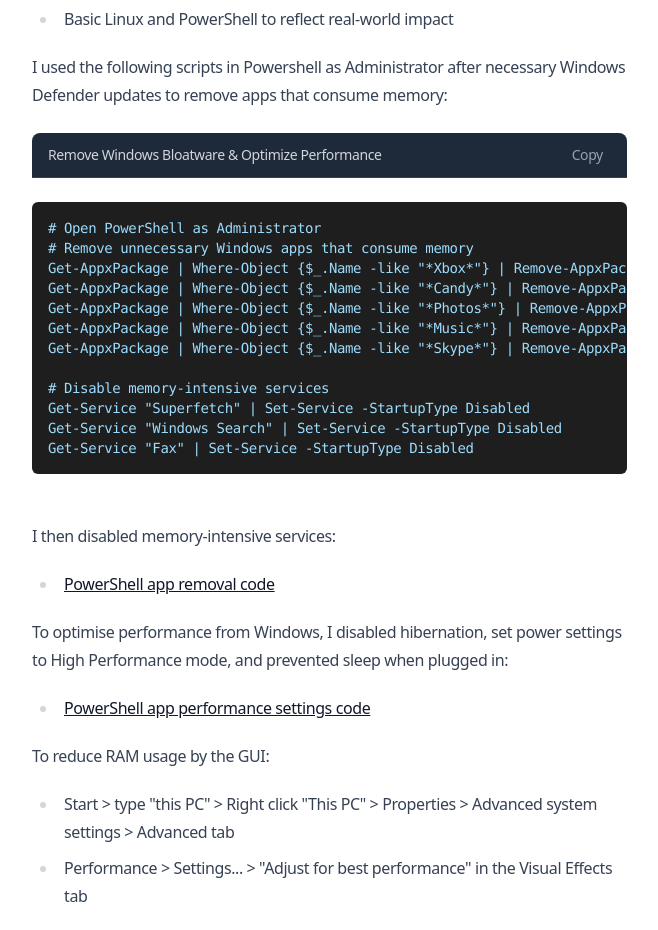
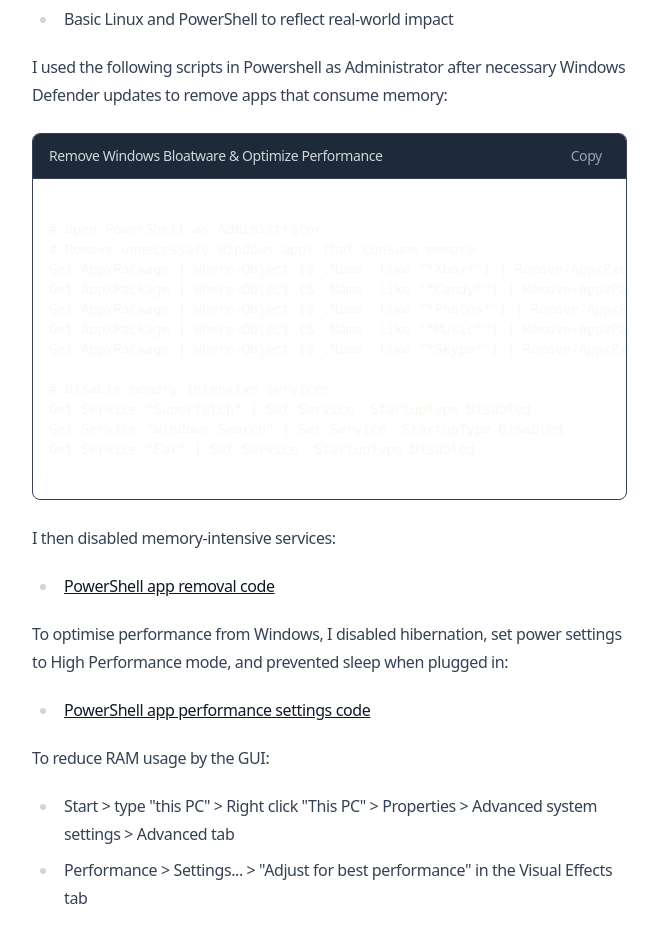
Before and after one commit to rzkw/walkable, a Next.js app: page /projects/old-laptop-server in a window 1280 px wide. Shown: the part 1660-2590 px from the top of the page, without its empty margins (304-962 px from the left). Built offline with nearby package versions, Linux system fonts and the light colour scheme.

Commit message:
edited to remove language from codeblock/page.mdx

```diff
--- a/app/projects/old-laptop-server/page.mdx
+++ b/app/projects/old-laptop-server/page.mdx
@@ -46,7 +46,7 @@
 
 I used the following scripts in Powershell as Administrator after necessary Windows Defender updates to remove apps that consume memory:
 
-<CodeBlock language="powershell" title="Remove Windows Bloatware & Optimize Performance">
+<CodeBlock title="Remove Windows Bloatware & Optimize Performance">
   {`# Open PowerShell as Administrator
   # Remove unnecessary Windows apps that consume memory
   Get-AppxPackage | Where-Object {$_.Name -like "*Xbox*"} | Remove-AppxPackage
--- a/components/ui/code-block.tsx
+++ b/components/ui/code-block.tsx
@@ -1,4 +1,3 @@
-// components/ui/CodeBlock.tsx
 'use client';
 import { Highlight, themes } from 'prism-react-renderer';
 import { useState } from 'react';
@@ -19,7 +18,7 @@
   };
 
   return (
-    <div className="relative rounded-lg overflow-hidden my-6">
+    <div className="relative rounded-lg overflow-hidden border border-gray-700 my-6">
       <div className="flex items-center justify-between px-4 py-2 bg-gray-800 border-b border-gray-700">
         <span className="text-gray-300 text-sm font-medium">
           {title || language}
@@ -32,14 +31,14 @@
         </button>
       </div>
       <Highlight
-        theme={themes.vsDark}
+        theme={themes.dracula}
         code={children.trim()}
         language={language}
       >
         {({ className, style, tokens, getLineProps, getTokenProps }) => (
           <pre
             className={`${className} p-4 overflow-x-auto text-sm`}
-            style={style}
+            style={{ ...style, backgroundColor: 'transparent' }}
           >
             {tokens.map((line, i) => (
               <div key={i} {...getLineProps({ line })}>
```
